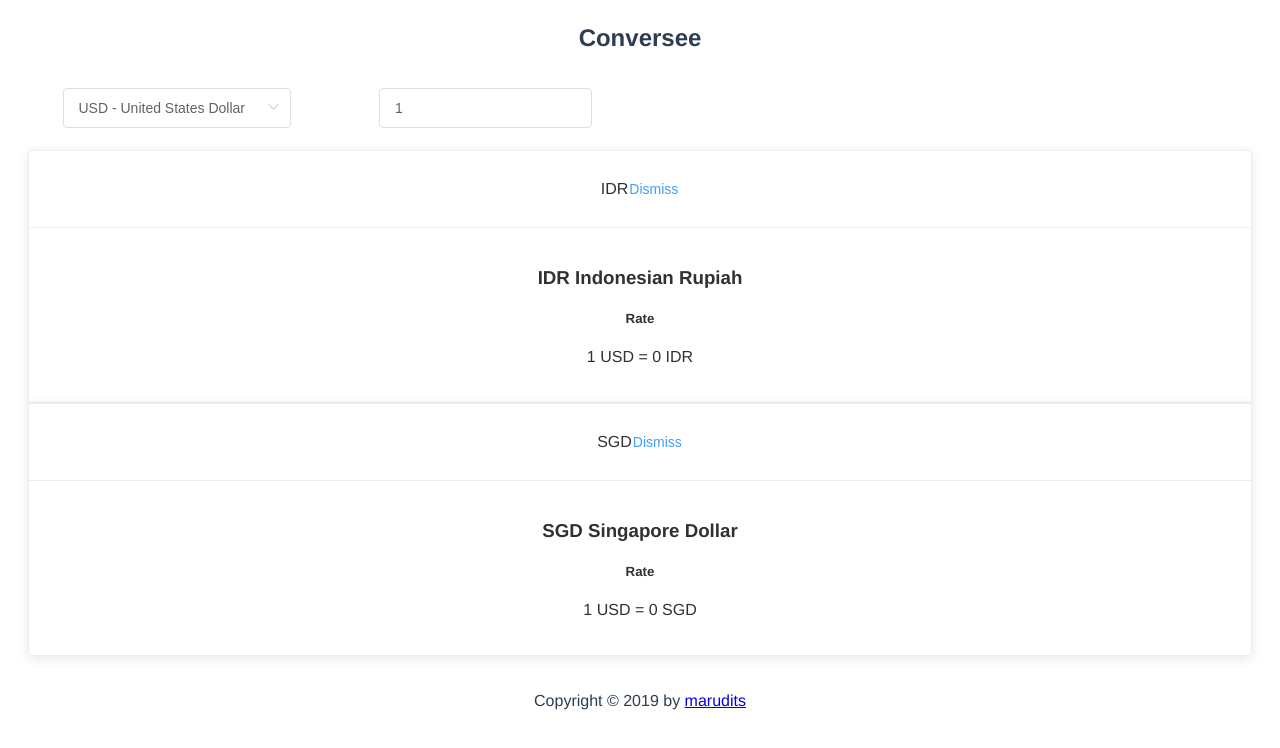
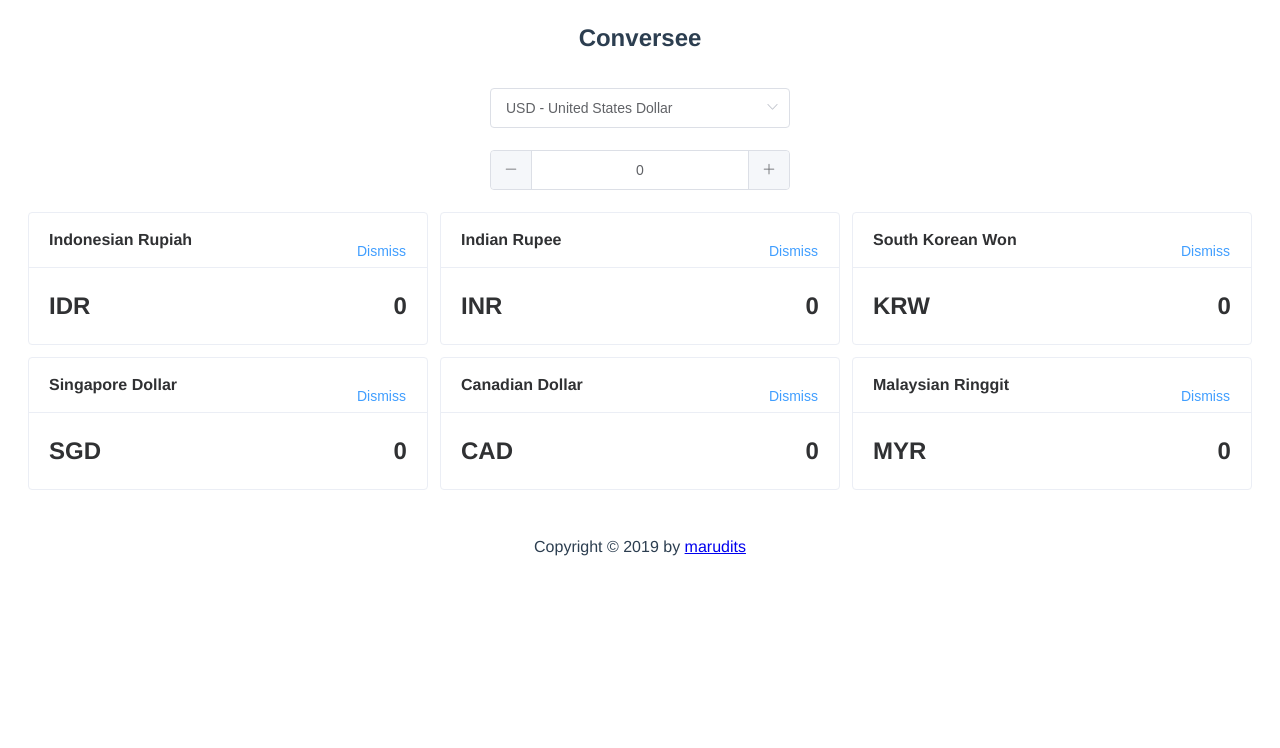
Before and after one commit to marudits/conversee, a Vue app: page / in a window 1280 px wide. Shown: the top 748 px of the page. Built offline with nearby package versions, Linux system fonts and the light colour scheme.

Commit message:
:sparkles: NEW FEATURES | Currency Card Info with filters and watch

```diff
--- a/src/components/CurrencyInfoCard.vue
+++ b/src/components/CurrencyInfoCard.vue
@@ -1,12 +1,18 @@
 <template lang="pug">
-    el-card.currency-info.box-card
-        .clearfix(slot="header")
-            span {{ info.currency_code }}
+    el-card.currency-info.box-card(shadow="hover")
+        .header.clearfix(slot="header")
+            span {{ currency_name }}
             el-button(type="text") Dismiss
-        .item
-            h3 {{ details.currency_code }} {{ details.currency_name }}
-            h5 Rate
-            p 1 {{ details.base_currency }} = {{ details.rate }} {{ details.currency_code }}
+        .content
+            el-row
+                el-col(:xs="6" :sm="4")
+                    h2.currency_code {{ currency_code }}
+                el-col(:xs="18" :sm="20")
+                    h2.total {{ total | numberWithComma }}
+            el-row(v-if="rate && rate_updated_at")
+                el-col
+                    p.rate Rate: {{ rate | numberWithComma }}&ast;
+                    p.rate-updated-at &ast;Updated at: {{ rate_updated_at }}
 </template>
 
 <script>
@@ -14,27 +20,77 @@
 // shared
 import { CONSTANTS } from '../shared/constants';
 
+// utils
+import { numberWithComma } from '../utils/numberFormatter';
+
 export default {
     name: 'CurrencyInfo',
-    props: ['info'],
+    props: ['amount', 'base_currency', 'currency_code'],
     data: () => {
         return {
-            details: {}
+            currency_name: null,
+            rate: 0,
+            rate_updated_at: null,
+            total: 1
+        }
+    },
+    computed: {
+        amountAndRate(){
+            return `${this.amount}|${this.rate}`
+        }
+    },
+    filters: {
+        numberWithComma(num){
+            return numberWithComma(num)
         }
     },
     mounted(){
-        let selected_currency = CONSTANTS.CURRENCIES.LIST.find(x => x.code === this.info.currency_code);
+        let selected_currency = CONSTANTS.CURRENCIES.LIST.find(x => x.code === this.currency_code);
 
-        this.details = {
-            currency_code: selected_currency.code,
-            currency_name: selected_currency.name,
-            base_currency: this.info.base_currency,
-            rate: this.info.rate || 0
+        this.currency_code = selected_currency.code;
+        this.currency_name = selected_currency.name;
+
+        this.updateTotal();
+    },
+    methods: {
+        updateTotal(){
+            this.total = parseFloat(this.amount) * this.rate;
+        },
+    },
+    watch: {
+        amountAndRate(){
+            this.rate = 10954;
+            this.rate_updated_at = new Date().toLocaleString();
+            this.updateTotal();
         }
     }
 }
 </script>
 
 <style lang="stylus" scoped>
+    .currency-info
+        margin-bottom 12px
+        .header
+            font-weight  bold
+            text-align left
+            button
+                float right
+        .content
+            h2
+                margin 0.25rem 0
+                &.currency_code
+                    text-align left
+                &.total
+                    text-align right
+            p
+                &.rate
+                    font-size 0.75rem
+                    font-style italic
+                    margin-bottom 2rem
+                    margin-top 0
+                    text-align right
 
+                    &-updated-at
+                        text-align left
+                        font-size 0.75rem
 </style>
--- a/src/main.js
+++ b/src/main.js
@@ -1,5 +1,5 @@
-import Vue from 'vue'
-import App from './App.vue'
+import Vue from 'vue';
+import App from './App.vue';
 
 // library
 import ElementUI from 'element-ui';
--- a/src/pages/HomePage.vue
+++ b/src/pages/HomePage.vue
@@ -1,24 +1,22 @@
 <template lang="pug">
     .homepage
         .header
-            el-form.form-conversion(ref="form-conversion" :model="form" :inline="true")
-                el-row(:gutter="12")
-                    el-col(:xs="24" :sm="6")
+            el-form.form-conversion(ref="form-conversion" :model="form")
                 el-form-item
-                            el-select(v-model="form.base_currency" placeholder="Select Base Currency")
+                    el-select.base-currency(v-model="form.base_currency" placeholder="Select Base Currency")
                         el-option(
                             v-for="(currency, index) in list.currencies"
                             :key="index"
                             :label="`${currency.code} - ${currency.name}`"
                             :value="currency.code"
                             )
-                    el-col(:xs="24" :sm="6")
                 el-form-item
-                            el-input(v-model="form.amount" placeholder="Type amount")
+                    el-input-number.amount(v-model="form.amount" placeholder="Type amount")
 
         .content
-            .currency-info(v-for="(item, index) in list.selected_currencies")
-                CurrencyInfoCard(:info="item")
+            el-row(:gutter="12")
+                el-col.currency-info(:xs="24" :sm="8" :m="6" v-for="(item, index) in list.selected_currencies" :key="index")
+                    CurrencyInfoCard(:amount="form.amount" :base_currency="form.base_currency" :currency_code="item.currency_code")
 </template>
 
 <script>
@@ -37,7 +35,7 @@ export default {
         return {
             form: {
                 base_currency: CONSTANTS.CURRENCIES.DEFAULT_BASE,
-                amount: 1
+                amount: 0,
             },
             list: {
                 currencies: CONSTANTS.CURRENCIES.LIST,
@@ -48,7 +46,11 @@ export default {
     mounted(){
         this.list.selected_currencies = [
             { currency_code: 'IDR', base_currency: this.form.base_currency },
-            { currency_code: 'SGD', base_currency: this.form.base_currency }
+            { currency_code: 'INR', base_currency: this.form.base_currency },
+            { currency_code: 'KRW', base_currency: this.form.base_currency },
+            { currency_code: 'SGD', base_currency: this.form.base_currency },
+            { currency_code: 'CAD', base_currency: this.form.base_currency },
+            { currency_code: 'MYR', base_currency: this.form.base_currency },
         ]
     }
 }
@@ -56,16 +58,14 @@ export default {
 
 <style lang="stylus" scoped>
     .homepage
-        p
-            text-align justify
-            text-indent 2rem
-
-        .form
-            &-conversion
-                .el-form-item
-                    width 100%
-                    &__content
+        .header
+            .form-conversion
+                .el-select
+                    &.base-currency
+                        max-width 300px
                         width 100%
                 .el-input-number
+                    &.amount
+                        max-width 300px
                         width 100%
 </style>
--- /dev/null
+++ b/src/utils/numberFormatter.js
@@ -0,0 +1,25 @@
+const NUMBER_FORMAT = new Intl.NumberFormat('en-US', { maximumFractionDigits: 8 });
+
+export function numberWithComma(value) {
+    if (!value) {
+        return value;
+    }
+
+    let [number, unit] = value.toString().split(' ');
+    const FRACTIONS_DIGIT = number.toString().split('.')[1];
+
+    try {
+        number = parseFloat(number);
+    } catch (e) {
+        //
+    }
+
+    let localeString = NUMBER_FORMAT.format(number);
+
+    localeString = localeString.split('.')[0];
+    if (FRACTIONS_DIGIT) {
+        localeString = localeString + '.' + FRACTIONS_DIGIT;
+    }
+
+    return unit ? `${localeString} ${unit}` : localeString;
+}
```
Lines whose indentation alone changed are shown as unchanged.
